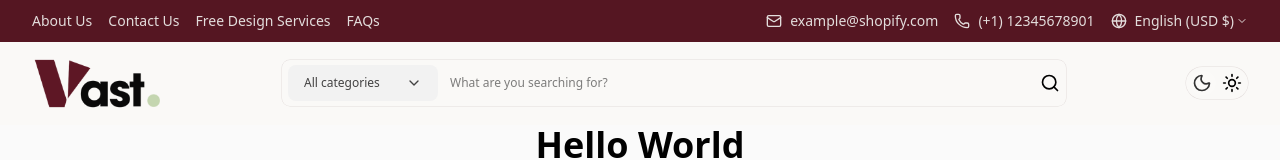
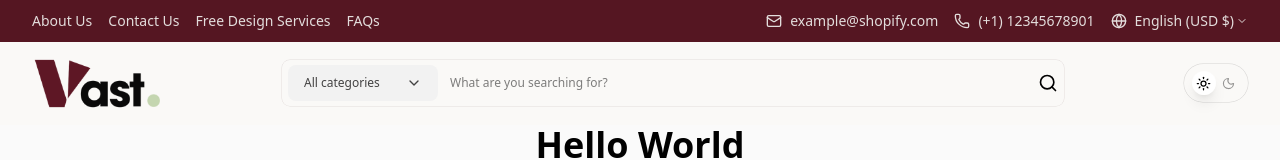
Before and after one commit to BaoNguuyen/ecom, a Next.js app: page /en in a window 1280 px wide. Shown: the top 160 px of the page. Built offline with nearby package versions, Linux system fonts and the light colour scheme; a web font is replaced by a local one.

Commit message:
#issue: 0007: Complete theme

```diff
--- a/app/[locale]/layout.tsx
+++ b/app/[locale]/layout.tsx
@@ -27,6 +27,7 @@ export default async function LocaleLayout({ children, params }: { children: Rea
   return (
     <html lang={locale} suppressHydrationWarning>
       <body
+        suppressHydrationWarning
         className={`min-h-screen bg-background antialiased ${inter.variable} ${dmSans.variable} ${smooch.variable}`}
       >
         <NextIntlClientProvider messages={messages}>
--- a/app/globals.css
+++ b/app/globals.css
@@ -14,7 +14,7 @@
   --color-gradient-background-3: #43424230;
 
   /* spin background */
-  --color-spin-background: #fff3;
+  --color-spin-background: rgba(255, 255, 255, 0.9);
 
   --color-text-white: rgb(255 255 255 / 1.0);
   --color-text: rgb(227 221 220 / 1.0);
@@ -46,6 +46,9 @@
   --color-gradient-background-2: #2a3336;
   --color-gradient-background-3: #FFFFFF66;
 
+  /* spin background */
+  --color-spin-background: rgba(255, 255, 255, 0.15);
+
   --color-text: rgb(255 255 255 / 1.0);
   --color-highlight: rgb(235 241 204 / 1.0);
   --color-text-tripple: #e3dddc;
--- a/src/component/layout/Header.tsx
+++ b/src/component/layout/Header.tsx
@@ -16,7 +16,7 @@ export default function Header() {
     const t = useTranslations('Header')
 
     const { resolvedTheme } = useTheme()
-    const logoTheme = resolvedTheme ?? 'dark'
+    const logoTheme = resolvedTheme ?? 'light'
 
     const handleModal = (event: React.MouseEvent<HTMLAnchorElement, MouseEvent>, data?: PopupSectionType[]) => {
         const element = event.currentTarget;
--- a/src/component/layout/Logout.tsx
+++ b/src/component/layout/Logout.tsx
@@ -1,33 +1,73 @@
 import useTheme from "@/src/hooks/use-theme";
 import { cn } from "@/src/lib/utils";
-import { MoonIcon, LoaderCircle, SunIcon } from "lucide-react";
+import { MoonIcon, SunIcon } from "lucide-react";
 
-export default function LogoutComponent({ }) {
-    const { theme, isLoading, toggleTheme } = useTheme()
+export default function ThemeToggle() {
+    const { theme, toggleTheme } = useTheme();
 
 
     return (
-        <div className="">
-            <div
-                className="relative flex gap-2.5 items-center ring-[0.5px] ring-text p-1.5 rounded-2xl"
-                onClick={() => toggleTheme()}
-            >
-                <MoonIcon width={20} height={20}
-                    className={cn()} />
-                <SunIcon width={20} height={20}
-                    className={cn()} />
+        <button
+            type="button"
+            onClick={toggleTheme}
+            className="
+                relative
+                flex
+                items-center
+                w-17
+                h-9.5
+                rounded-full
+                p-1
+                cursor-pointer
+                bg-gradient-background-1
+                ring-[0.5px]
+                ring-text-tripple/20
+                backdrop-blur-sm
+                transition-all
+                duration-300
+            "
+        >
+            <div className="relative z-10 flex w-full items-center justify-between px-2 gap-[10.5px]">
+                <SunIcon
+                    size={15}
+                    className={cn(
+                        "transition-all duration-300",
+                        theme === "light"
+                            ? "opacity-100 scale-100"
+                            : "opacity-40 scale-90"
+                    )}
+                />
 
-                <div className={cn(
-                    "flex items-center justify-center w-6.5 h-6 rounded-full bg-spin-background",
-                    "absolute top-1 left-1",
-                    // theme === 'dark' ? 'left-0' : 'right-1',
-                )} />
+                <MoonIcon
+                    size={15}
+                    className={cn(
+                        "transition-all duration-300",
+                        theme === "dark"
+                            ? "opacity-100 scale-100"
+                            : "opacity-40 scale-90"
+                    )}
+                />
 
-                {/* <div className="flex items-center justify-center w-6 h-6 rounded-full bg-spin-background">
-                    {isLoading && <LoaderCircle width={30} height={30} className=" size-4 animate-spin" />}
-                </div> */}
 
             </div>
-        </div>
-    )
+
+            <div
+                className={cn(
+                    `
+                    absolute
+                    top-[7px]
+                    left-2
+                    w-6
+                    h-6
+                    rounded-full
+                    bg-spin-background
+                    border border-white/10
+                    shadow-lg
+                    transition-all duration-300
+                    `,
+                    theme === "dark" && "translate-x-6"
+                )}
+            />
+        </button>
+    );
 }
--- a/src/hooks/use-theme.ts
+++ b/src/hooks/use-theme.ts
@@ -1,33 +1,25 @@
 "use client";
 
+import { useTheme as useNextTheme } from "next-themes";
 import { useEffect, useState } from "react";
-import { useTheme as useNextTheme } from "next-themes";
 
 export default function useTheme() {
     const { theme, setTheme, resolvedTheme } = useNextTheme();
-
-
-    const [isLoading, setIsLoading] = useState(true);
+    const [mounted, setMounted] = useState(false);
 
     useEffect(() => {
-        if (resolvedTheme) {
-            setIsLoading(false);
-        }
-    }, [resolvedTheme]);
+        setMounted(true);
+    }, []);
 
     const toggleTheme = () => {
-        setIsLoading(true);
-
-        setTimeout(() => {
-            setTheme(resolvedTheme === "dark" ? "light" : "dark");
-            setIsLoading(false);
-        }, 300);
+        setTheme(resolvedTheme === "dark" ? "light" : "dark");
     };
 
+    // Return undefined for theme values until after hydration so that
+    // every consumer renders the same HTML as the server (no mismatch).
     return {
-        theme,
-        resolvedTheme,
-        isLoading,
+        theme: mounted ? theme : undefined,
+        resolvedTheme: mounted ? resolvedTheme : undefined,
         toggleTheme,
         setTheme,
     };
```
